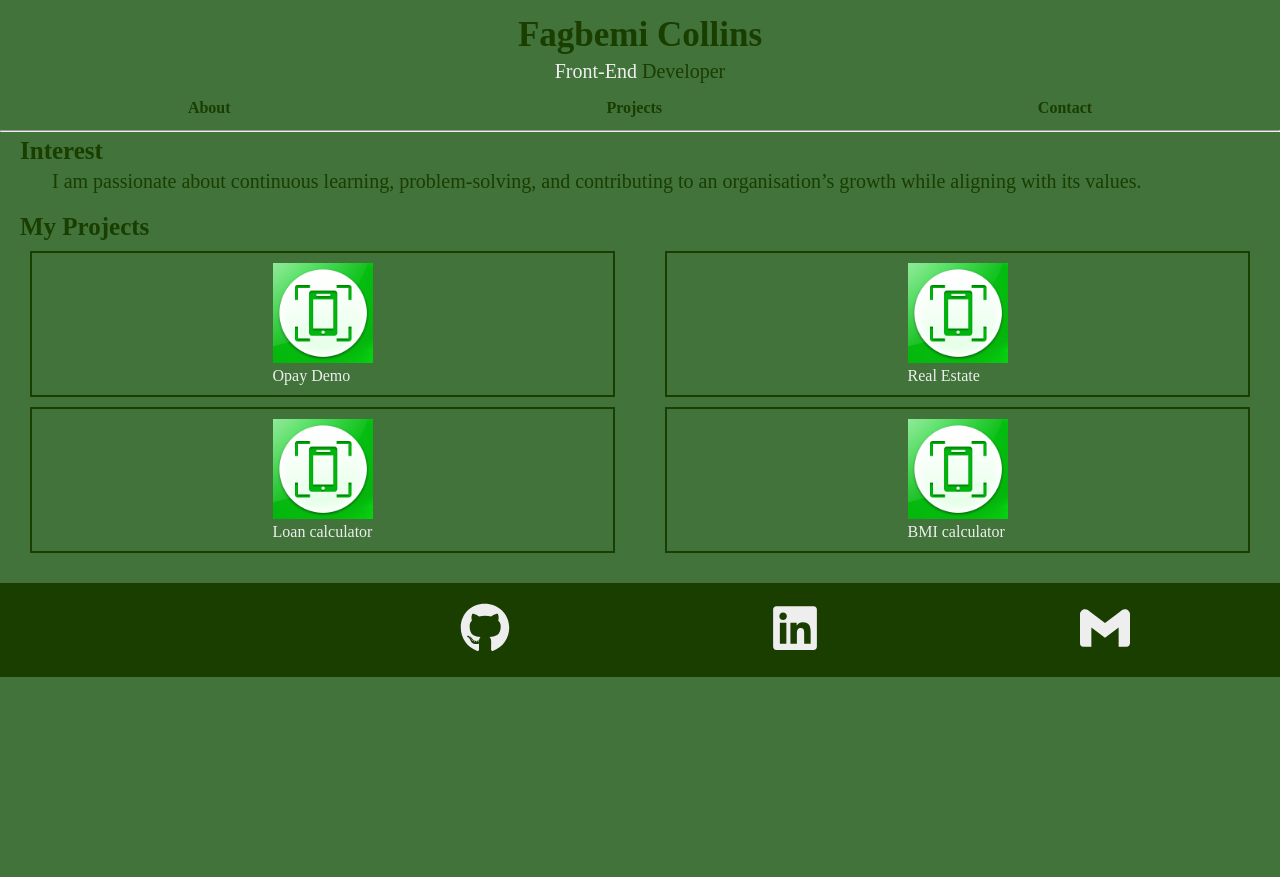
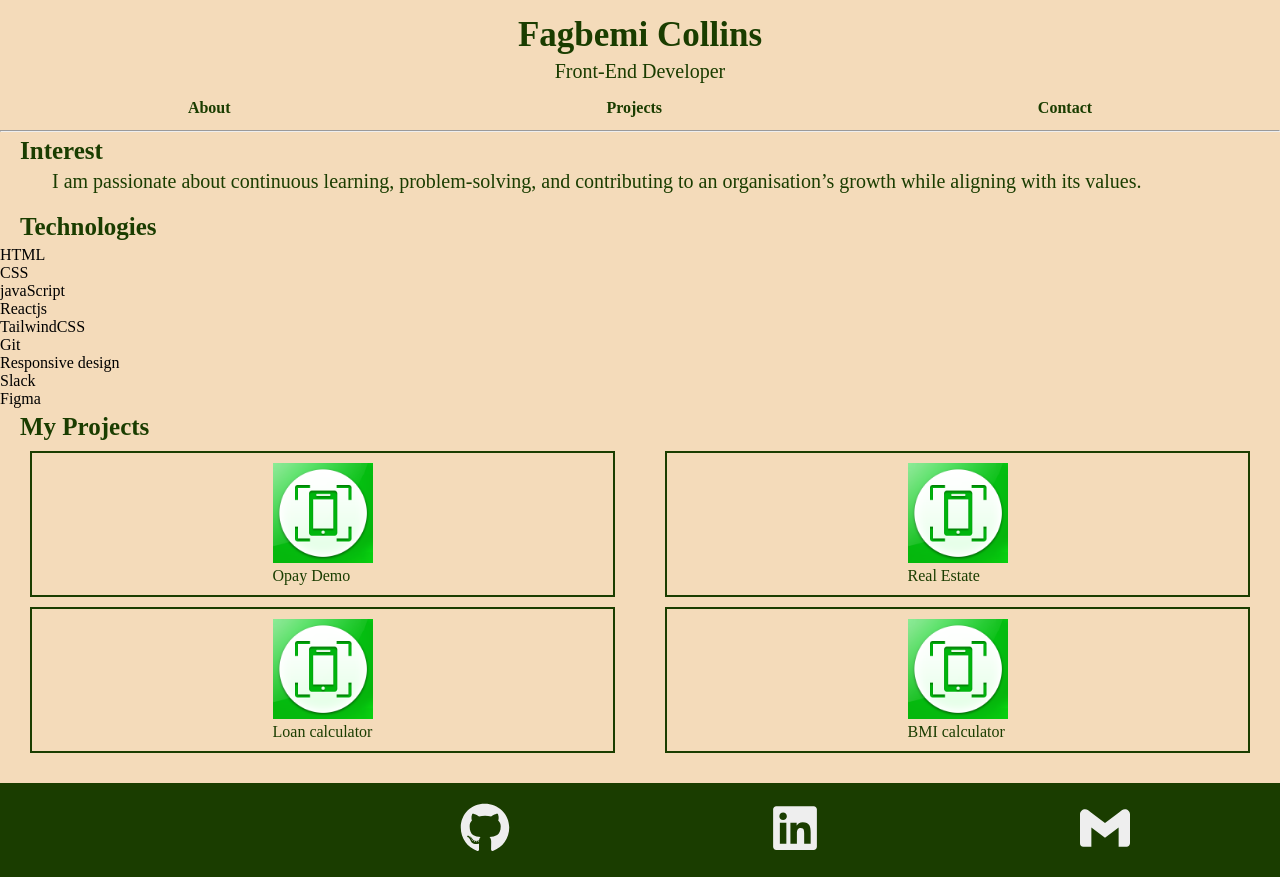
Before and after one commit to sirGentlejack/portfolio, a React (Create React App) app: page / in a window 1280 px wide. Before the commit the page ends 800 px from the top, so only its background shows below. Built offline with nearby package versions, Linux system fonts and the light colour scheme; some icons are missing.

Commit message:
Bg color change

```diff
--- a/src/App.css
+++ b/src/App.css
@@ -3,13 +3,13 @@
   margin: 0;
 }
 :root{
-  --light: #41733a;
+  --light: #f4dbba;
   --dark: #1a3d00;
   --white: #eeeeee;
 }
 a{
   text-decoration: none;
-  color: var(--white);
+  color: var(--dark);
 }
 body{
   background-color: var(--light);
@@ -27,9 +27,7 @@ body{
   margin-bottom: 10px;
   color: var(--dark);
 }
-.front-end{
-  color: var(--white);
-}
+
 .menu{
   display: flex;
   justify-content: space-around;
@@ -59,6 +57,9 @@ body{
   color: var(--dark);
   /* text-shadow: 1px -1px 4px var(--dark); */
 }
+.technologies{
+  list-style: circle;
+}
 .grid-container{
   display: grid;
   grid-template-columns: auto auto;
@@ -84,8 +85,10 @@ body{
   background-color: var(--dark);
   padding: 1.25rem;
   margin: 0.625rem 0;
+  margin-bottom: 0;
 }
 .social-icon{
   width: 3.125rem;
   height: 3.125rem;
+  color: var(--white);
 }
--- a/src/components/Main.js
+++ b/src/components/Main.js
@@ -3,11 +3,28 @@ import React from "react";
 export default function Main() {
   return (
     <div>
-      <h3 className="sub-topic">Interest</h3>
-      <p className="interest-content">
-        I am passionate about continuous learning, problem-solving, and
-        contributing to an organisation’s growth while aligning with its values.
-      </p>
+      <div>
+        <h3 className="sub-topic">Interest</h3>
+        <p className="interest-content">
+          I am passionate about continuous learning, problem-solving, and
+          contributing to an organisation’s growth while aligning with its
+          values.
+        </p>
+      </div>
+      <div>
+        <h3 className="sub-topic">Technologies</h3>
+        <ul className="technologies">
+          <li>HTML</li>
+          <li>CSS</li>
+          <li>javaScript</li>
+          <li>Reactjs</li>
+          <li>TailwindCSS</li>
+          <li>Git</li>
+          <li>Responsive design</li>
+          <li>Slack</li>
+          <li>Figma</li>
+        </ul>
+      </div>
     </div>
   );
 }
```
